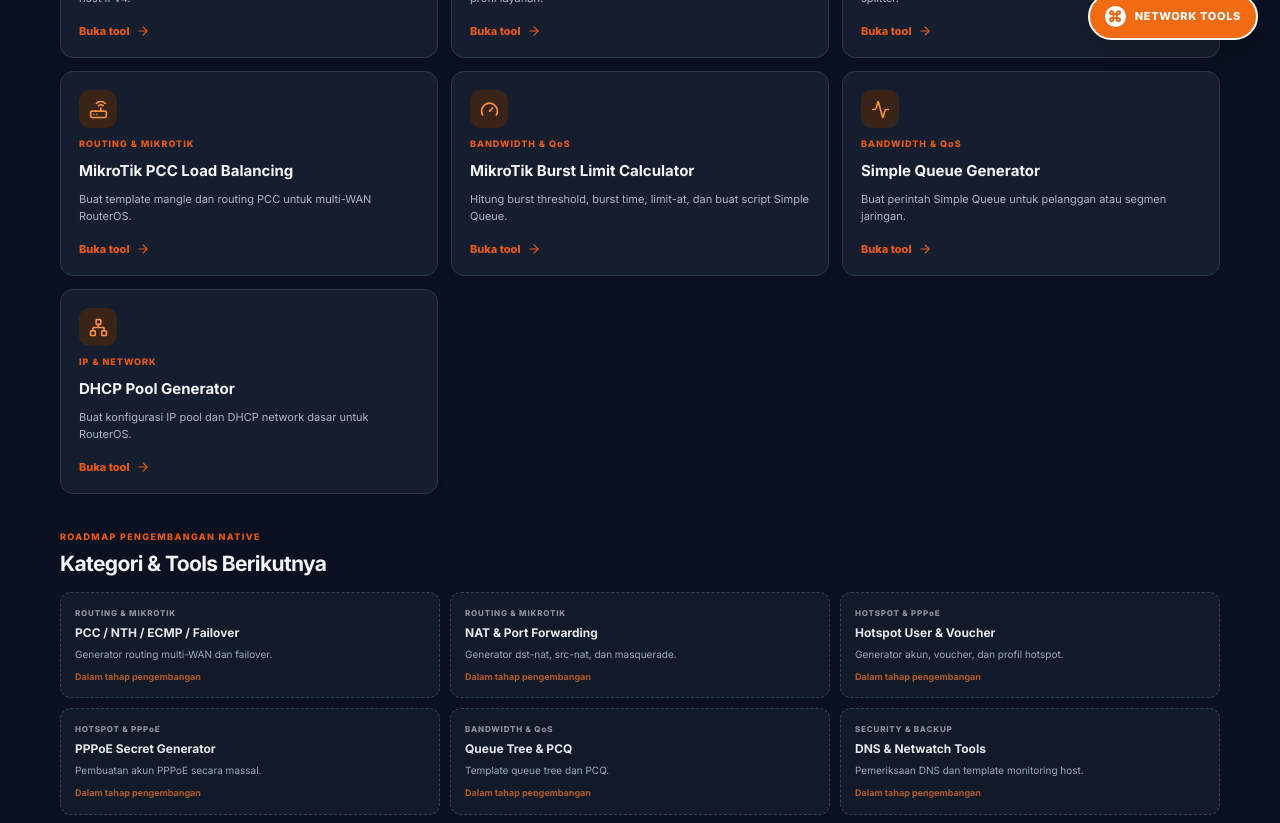
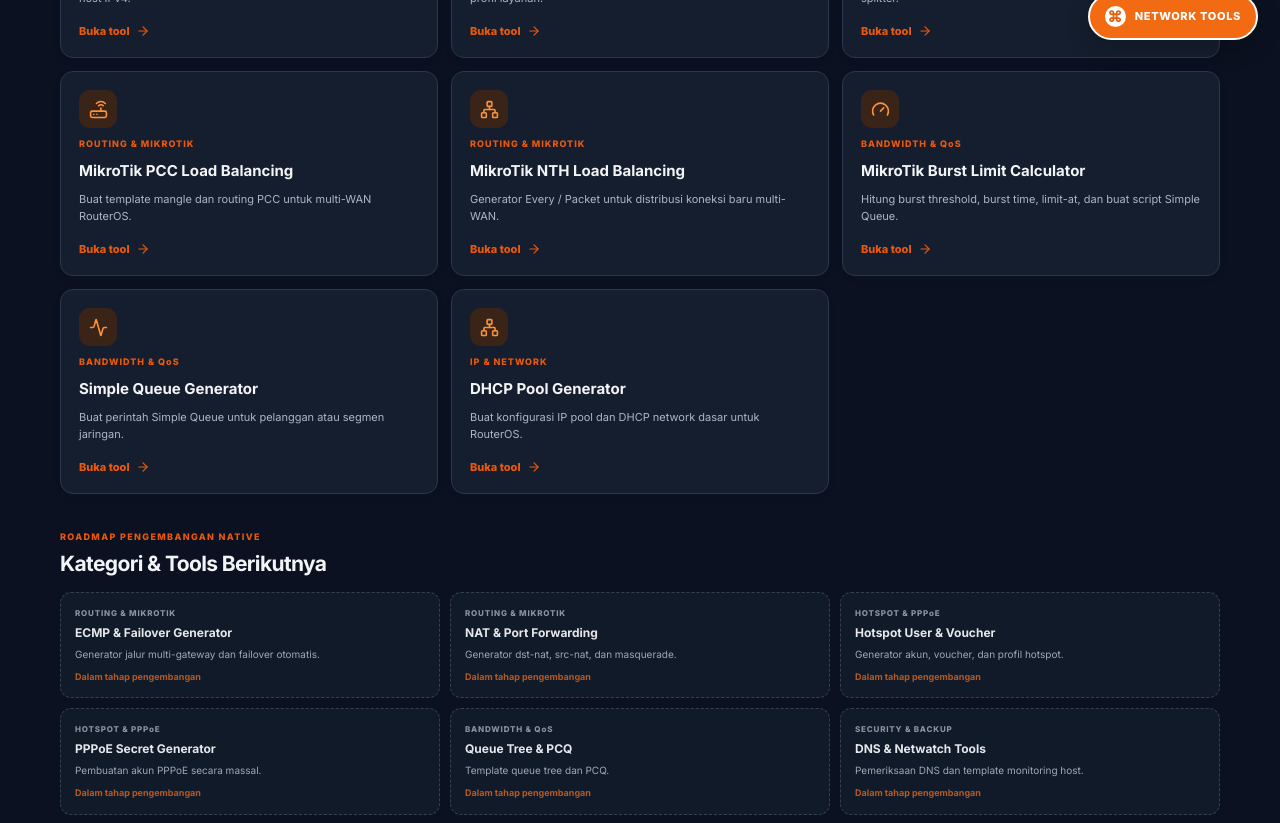
Before and after one commit to mikrotikscript/PON, a Next.js app: page /PON/tools in a window 1280 px wide. Shown: the part 740-1563 px from the top of the page. Built offline with nearby package versions, Linux system fonts and the light colour scheme.

Commit message:
feat(netforge): expose NTH generator in routing tools

```diff
--- a/app/tools/page.tsx
+++ b/app/tools/page.tsx
@@ -2,6 +2,7 @@
 
 import { useMemo, useState } from 'react';
 import PccGenerator from './pcc-generator';
+import NthGenerator from './nth-generator';
 import BurstLimitCalculator from './burst-limit-calculator';
 import { recordToolUse } from './usage-counter';
 import {
@@ -9,7 +10,7 @@ import {
   Download, Gauge, Globe, Network, Router, Search, Shield, Wifi, Zap, Sun, Moon
 } from 'lucide-react';
 
-type ToolId = 'subnet' | 'bandwidth' | 'optical' | 'pcc' | 'queue' | 'dhcp' | 'burst';
+type ToolId = 'subnet' | 'bandwidth' | 'optical' | 'pcc' | 'nth' | 'queue' | 'dhcp' | 'burst';
 type ToolCard = { id: ToolId; title: string; desc: string; category: string; tags: string[] };
 
 const tools: ToolCard[] = [
@@ -17,6 +18,7 @@ const tools: ToolCard[] = [
   { id: 'bandwidth', title: 'Bandwidth Calculator', desc: 'Bagi kapasitas bandwidth berdasarkan jumlah pelanggan dan profil layanan.', category: 'BANDWIDTH & QoS', tags: ['bandwidth', 'speed', 'limit', 'qos'] },
   { id: 'optical', title: 'Optical Link Budget', desc: 'Estimasi daya terima optik dari TX, kabel, splice, konektor, dan splitter.', category: 'FTTH & PON', tags: ['fiber', 'optical', 'pon', 'ftth', 'redaman'] },
   { id: 'pcc', title: 'MikroTik PCC Load Balancing', desc: 'Buat template mangle dan routing PCC untuk multi-WAN RouterOS.', category: 'ROUTING & MIKROTIK', tags: ['mikrotik', 'pcc', 'load balance', 'routeros'] },
+  { id: 'nth', title: 'MikroTik NTH Load Balancing', desc: 'Generator Every / Packet untuk distribusi koneksi baru multi-WAN.', category: 'ROUTING & MIKROTIK', tags: ['mikrotik', 'nth', 'every', 'packet', 'load balance', 'routeros'] },
   { id: 'burst', title: 'MikroTik Burst Limit Calculator', desc: 'Hitung burst threshold, burst time, limit-at, dan buat script Simple Queue.', category: 'BANDWIDTH & QoS', tags: ['burst', 'burst limit', 'burst threshold', 'queue', 'qos'] },
   { id: 'queue', title: 'Simple Queue Generator', desc: 'Buat perintah Simple Queue untuk pelanggan atau segmen jaringan.', category: 'BANDWIDTH & QoS', tags: ['queue', 'simple queue', 'pcq', 'mikrotik'] },
   { id: 'dhcp', title: 'DHCP Pool Generator', desc: 'Buat konfigurasi IP pool dan DHCP network dasar untuk RouterOS.', category: 'IP & NETWORK', tags: ['dhcp', 'pool', 'mikrotik', 'routeros'] },
@@ -24,7 +26,7 @@ const tools: ToolCard[] = [
 
 const categories = ['SEMUA TOOLS', 'ROUTING & MIKROTIK', 'BANDWIDTH & QoS', 'HOTSPOT & PPPoE', 'IP & NETWORK', 'SECURITY & BACKUP', 'WIRELESS', 'FTTH & PON', 'MONITORING', 'DOWNLOAD CENTER'];
 const planned = [
-  { title: 'PCC / NTH / ECMP / Failover', category: 'ROUTING & MIKROTIK', desc: 'Generator routing multi-WAN dan failover.' },
+  { title: 'ECMP & Failover Generator', category: 'ROUTING & MIKROTIK', desc: 'Generator jalur multi-gateway dan failover otomatis.' },
   { title: 'NAT & Port Forwarding', category: 'ROUTING & MIKROTIK', desc: 'Generator dst-nat, src-nat, dan masquerade.' },
   { title: 'Hotspot User & Voucher', category: 'HOTSPOT & PPPoE', desc: 'Generator akun, voucher, dan profil hotspot.' },
   { title: 'PPPoE Secret Generator', category: 'HOTSPOT & PPPoE', desc: 'Pembuatan akun PPPoE secara massal.' },
@@ -249,6 +251,7 @@ add address=${lanNet} gateway=${dhcpGateway} dns-server=${dhcpDns}`;
             </>}
 
             {active === 'pcc' && <PccGenerator/>}
+            {active === 'nth' && <NthGenerator/>}
 
             {active === 'burst' && <BurstLimitCalculator/>}
 
```
